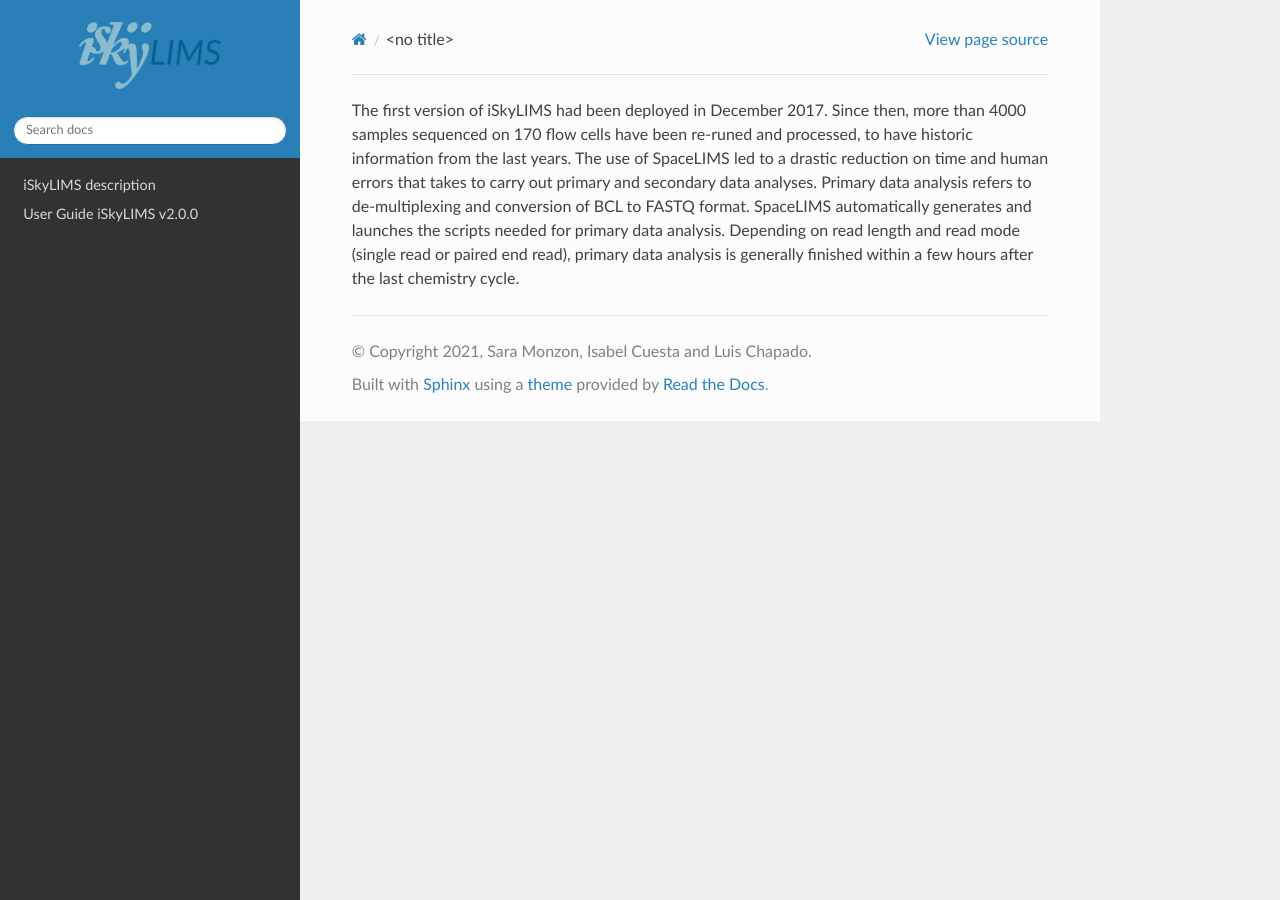
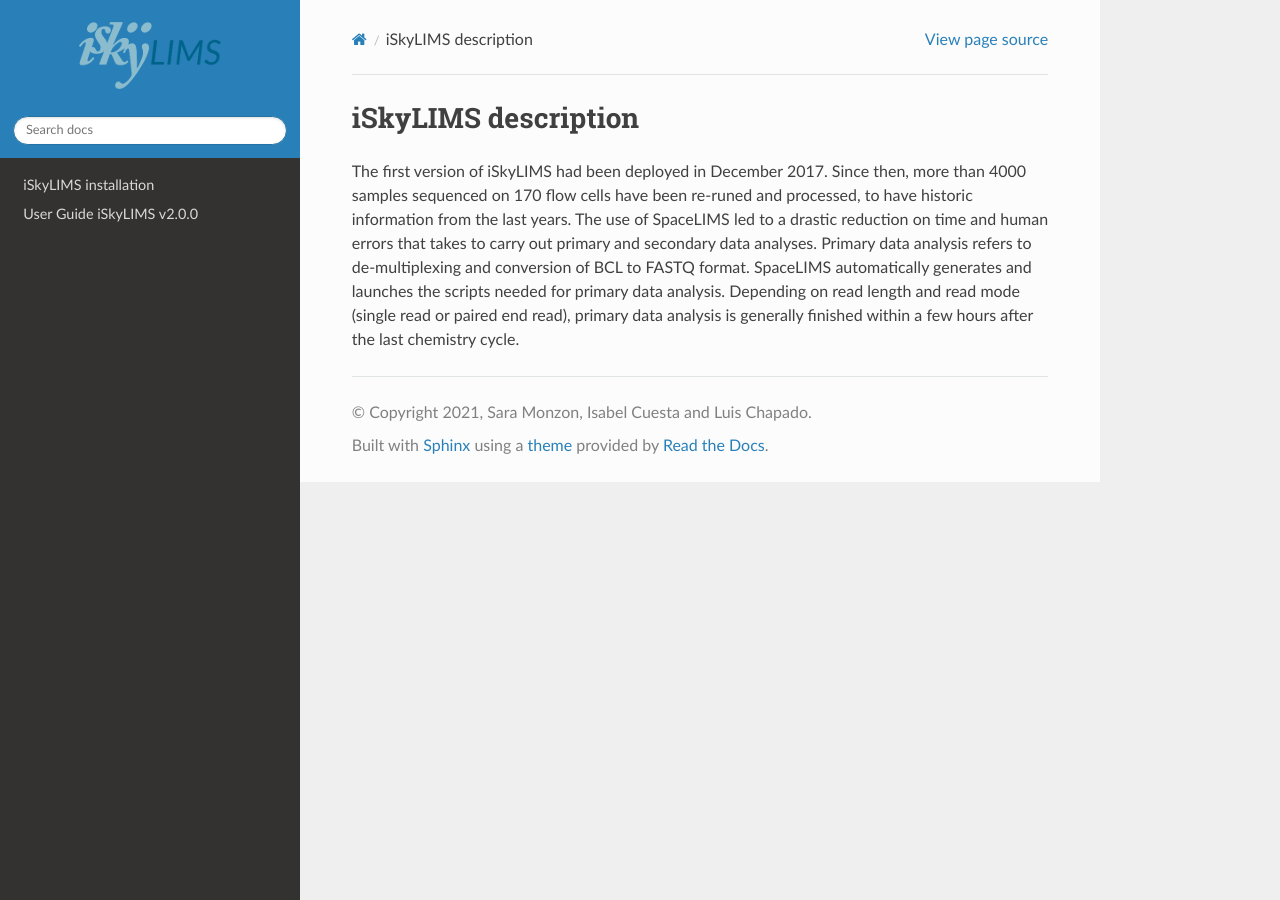
Before and after one commit to luissian/iSkyLIMS_documentation, a Sphinx documentation site: the page built from docs/introduction.md, in a window 1280 px wide. Built offline with Sphinx 7.4.7 and the Read the Docs theme 2.0.0, drawn with Linux system fonts in a browser that asks for light colours; pages that are not in the unit, such as notebooks, are missing from menus.

```diff
--- a/docs/index.rst
+++ b/docs/index.rst
@@ -6,6 +6,7 @@ Documents
 .. toctree::
    :maxdepth: 16
 
-   Introduction
+   iSkyLIMS installation
    installation
+   iSkyLIMS description
    user_guide
--- a/docs/installation.md
+++ b/docs/installation.md
@@ -1,4 +1,4 @@
-# iSkyLIMS description
+# iSkyLIMS installation
 
 The introduction of massive sequencing (MS) in genomics facilities has meant an exponential growth in data generation, requiring a precise tracking system, from library preparation to fastq file generation, analysis and delivery to the researcher.
 
--- a/docs/introduction.md
+++ b/docs/introduction.md
@@ -1,3 +1,4 @@
+# iSkyLIMS description
 The first version of iSkyLIMS had been deployed in December 2017. Since then, more than 4000 samples sequenced on 170 flow cells have been re-runed and processed, to have historic information from the last years.
 The use of SpaceLIMS led to a drastic reduction on time and human errors that takes to carry out primary and secondary data analyses.
 Primary data analysis refers to de-multiplexing and conversion of BCL to FASTQ format.
```
